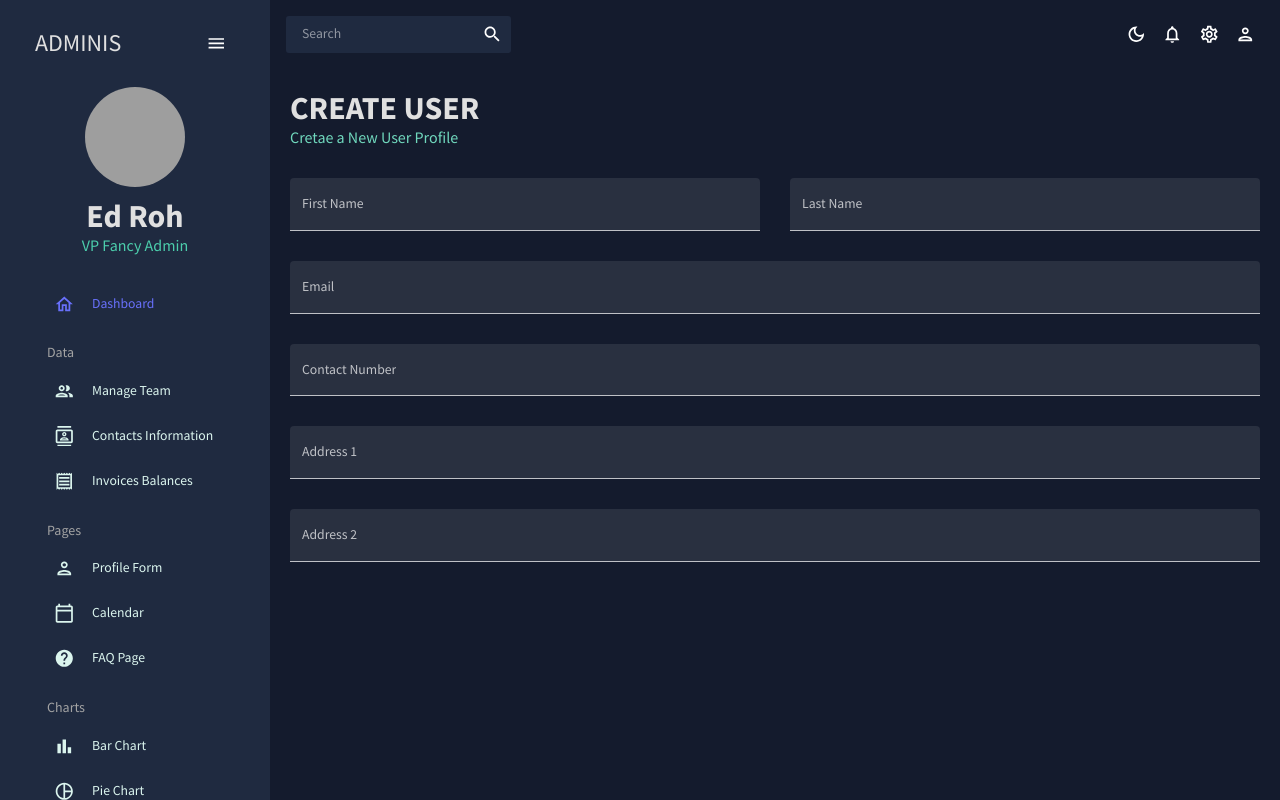
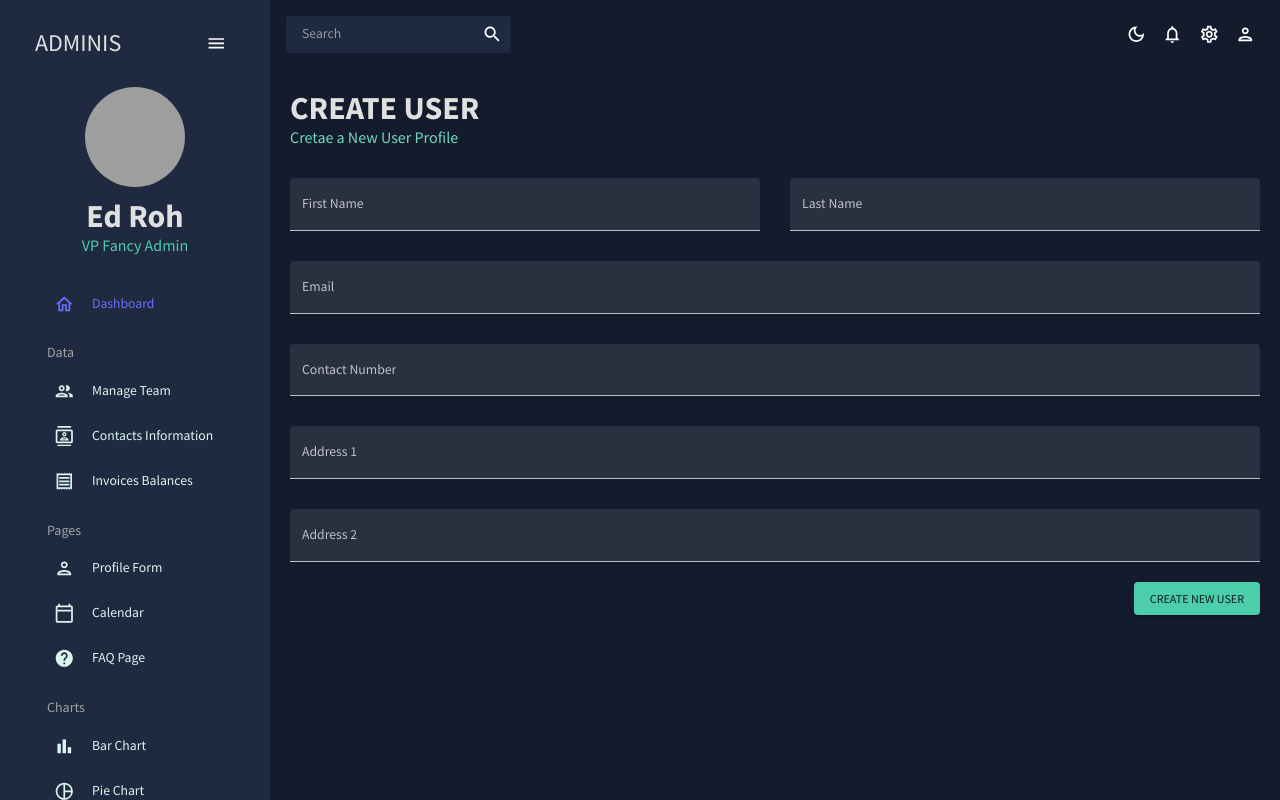
Before and after one commit to Yeison2017/01-dashboard, a React (Vite) app: page /form in a window 1280 px wide. Built offline with nearby package versions, Linux system fonts and the light colour scheme; grey boxes are pictures that could not be loaded.

Commit message:
Enviá los datos del usuario del formulario

```diff
--- a/src/components/atoms/Input.tsx
+++ b/src/components/atoms/Input.tsx
@@ -19,8 +19,7 @@ const styles = (colors?: ITokens): IStyles => ({
   },
 });
 
-const Input = (props: IInput) => {
-  const { Icon } = props;
+const Input = ({ Icon, ...props }: IInput) => {
   const { colors } = useTheme();
 
   return (
--- a/src/components/atoms/InputForm.tsx
+++ b/src/components/atoms/InputForm.tsx
@@ -25,7 +25,6 @@ const InputForm = <T extends FormikProps<any>>({
   ...props
 }: IInputFormProps<T>) => {
   const { values, handleBlur, handleChange, touched, errors } = formik;
-  console.log("name: ", name);
 
   return (
     <TextField
--- a/src/components/organisms/sidebar/MenuItems.tsx
+++ b/src/components/organisms/sidebar/MenuItems.tsx
@@ -116,9 +116,10 @@ const MenuItems = () => {
 
           {items
             .filter((item) => item.typeItem === typeItem)
-            .map(({ id, title, to, Icon }) => (
+            .map(({ id, title, to, Icon }, index: number) => (
               <Item
                 key={id}
+                // key={index}
                 title={title}
                 to={to}
                 Icon={Icon}
--- a/src/pages/Form.tsx
+++ b/src/pages/Form.tsx
@@ -1,4 +1,4 @@
-import { Box } from "@mui/material";
+import { Box, Button } from "@mui/material";
 import { Formik } from "formik";
 import * as yup from "yup";
 import useMediaQuery from "@mui/material/useMediaQuery";
@@ -18,6 +18,11 @@ const styles = (isNonMobile?: boolean): IStyles => ({
       gridColumn: isNonMobile ? undefined : "span 4",
     },
   },
+  containerButton: {
+    display: "flex",
+    justifyContent: "end",
+    mt: "20px",
+  },
 });
 
 const initialValues: IUser = {
@@ -32,10 +37,10 @@ const initialValues: IUser = {
 const phoneRegExp =
   /^((\+[1-9]{1,4}[ -]?)|(\([0-9]{2,3}\)[ -]?)|([0-9]{2,4})[ -]?)*?[0-9]{3,4}[ -]?[0-9]{3,4}$/;
 
-const userShema = yup.object().shape({
+const userShema: yup.SchemaOf<IUser> = yup.object().shape({
   firstName: yup.string().required("required"),
   lastName: yup.string().required("required"),
-  emial: yup.string().email("invalid email").required("required"),
+  email: yup.string().email("invalid email").required("required"),
   contact: yup
     .string()
     .matches(phoneRegExp, "Phone number is not valid")
@@ -47,7 +52,9 @@ const userShema = yup.object().shape({
 const Form = () => {
   const isNonMobile = useMediaQuery("(min-width: 600px)");
 
-  const handleFormSubmit = (values: IUser) => {};
+  const handleFormSubmit = (values: IUser) => {
+    console.log("values: ", values);
+  };
   return (
     <Box sx={styles().container}>
       <Header title="CREATE USER" subtitle="Cretae a New User Profile" />
@@ -84,20 +91,12 @@ const Form = () => {
               <InputForm formik={props} label="Contact Number" name="contact" />
               <InputForm formik={props} label="Address 1" name="address1" />
               <InputForm formik={props} label="Address 2" name="address2" />
+            </Box>
 
-              {/* <TextField
-                fullWidth
-                variant="filled"
-                type="text"
-                label="Fist Name"
-                onBlur={handleBlur}
-                onChange={handleChange}
-                value={values.firstName}
-                name="fistName"
-                error={!!props.touched.firstName && !!errors.firstName}
-                helperText={!!touched.firstName && !!errors.firstName}
-                sx={{ gridColumn: "span 2" }}
-              /> */}
+            <Box sx={styles().containerButton}>
+              <Button type="submit" variant="contained" color="secondary">
+                Create New User
+              </Button>
             </Box>
           </form>
         )}
```
